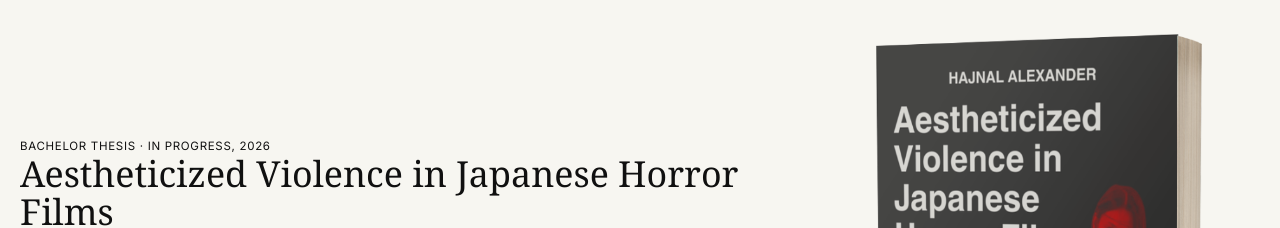
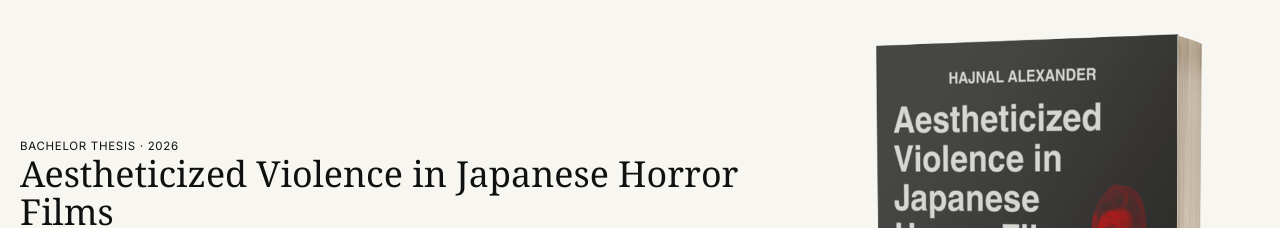
Before and after one commit to Y0AKKE/my-website, a plain HTML site: page index.html in a window 1280 px wide. Shown: the part 5940-6168 px from the top of the page. Drawn offline with Linux system fonts and the light colour scheme; a web font is replaced by a local one.

Commit message:
removed "in progress" @ bachelor thesis

```diff
--- a/index.html
+++ b/index.html
@@ -647,7 +647,7 @@
         </div>
         <article class="thesis">
           <div>
-            <div class="eyebrow">Bachelor Thesis · In Progress, 2026</div>
+            <div class="eyebrow">Bachelor Thesis · 2026</div>
             <h3>Aestheticized Violence in Japanese Horror Films</h3>
             <p><em>An audiovisual analysis of Tokyo Gore Police and Tetsuo: The Iron Man</em></p>
             <p class="muted">Exploring how editing, sound design, practical effects and body imagery shape the
```
